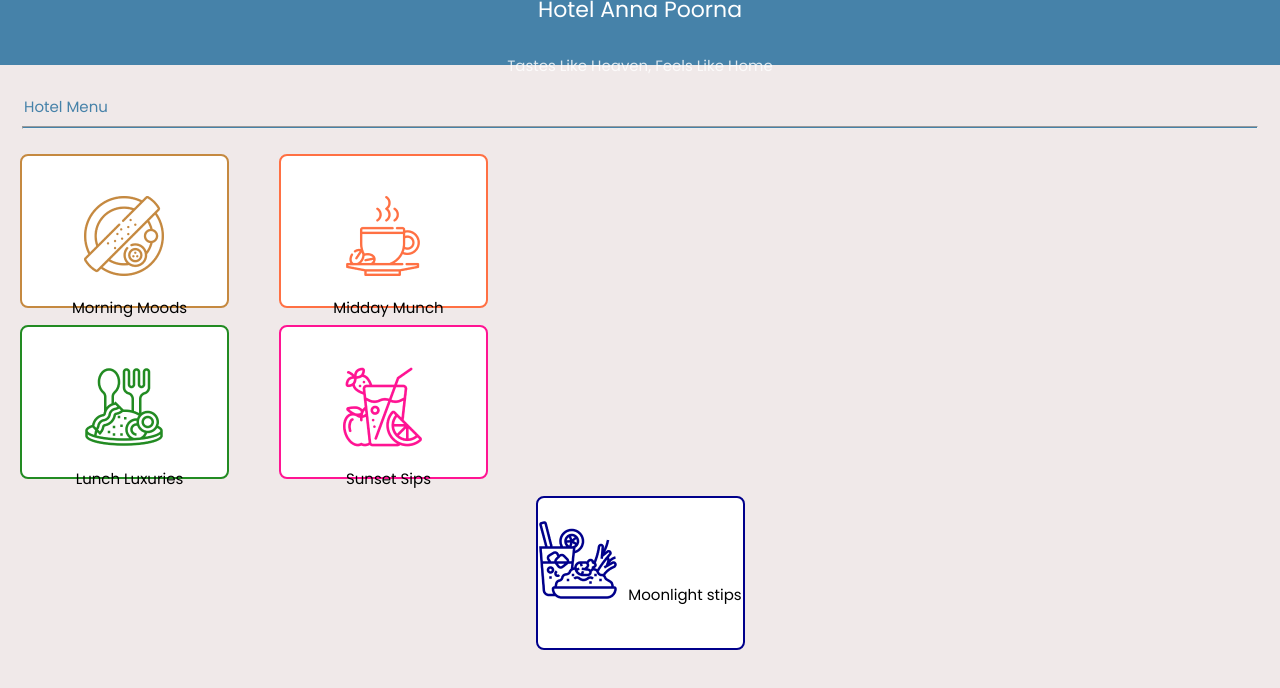
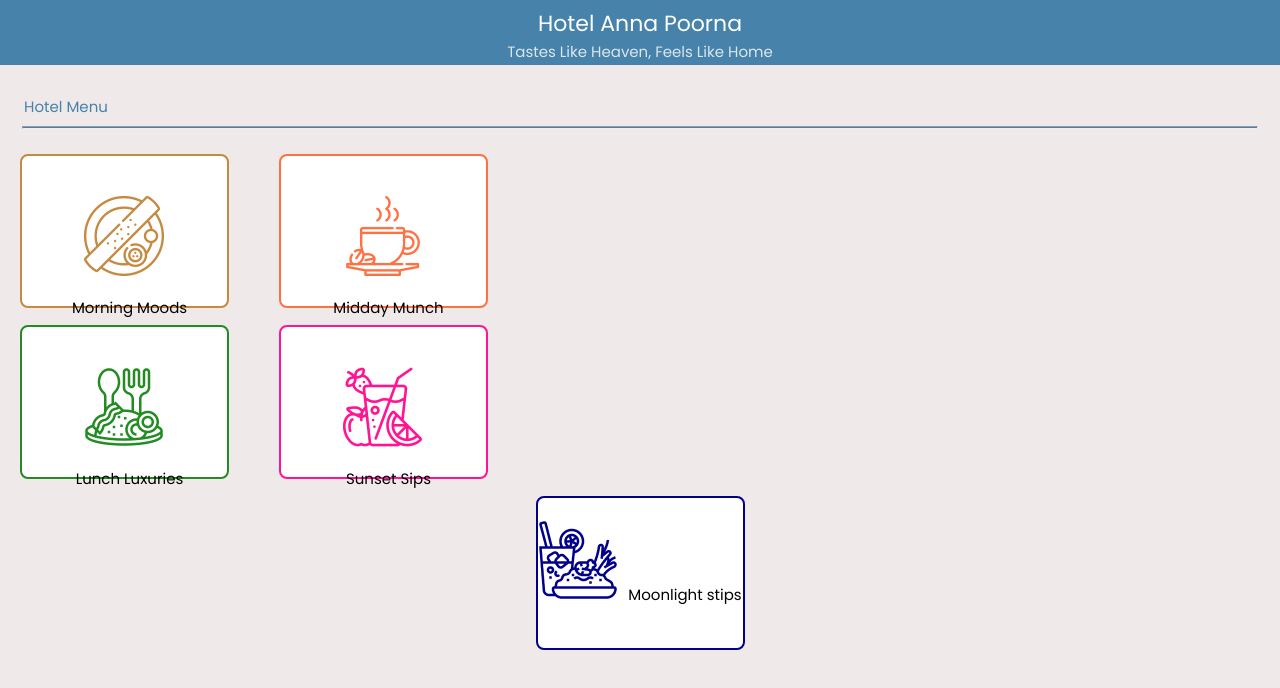
Before and after one commit to ASHINAY/Hotel-menu-fe, a React (Create React App) app: page / in a window 1280 px wide. Shown: the top 688 px of the page. Built offline with nearby package versions, Linux system fonts and the light colour scheme.

Commit message:
done my code

```diff
--- a/src/Pages/HomePage.css
+++ b/src/Pages/HomePage.css
@@ -14,7 +14,7 @@
 
 }
 
-.AppText {
+.ApText {
   font-size: 15px;
   opacity: 0.8;
   font-family: 'Poppins', sans-serif;
@@ -28,7 +28,7 @@
   color: #00008B;
 }
 
-.Title {
+.HotelName {
   font-family: 'Poppins', sans-serif;
   font-weight: 400;
   font-size: 22px;
--- a/src/Pages/HomePage.jsx
+++ b/src/Pages/HomePage.jsx
@@ -30,8 +30,8 @@ const HomePage = () => {
   return (
     <div className='wholePage'>
       <div className='AppBar'>
-        <div className='Title' >Hotel Anna Poorna</div>
-        <div className='AppText'>Tastes Like Heaven, Feels Like Home</div>
+        <div className='HotelName' >Hotel Anna Poorna</div>
+        <div className='ApText'>Tastes Like Heaven, Feels Like Home</div>
       </div>
 
       <div className='Hotel'>Hotel Menu</div>
--- a/src/Pages/MorningPage.css
+++ b/src/Pages/MorningPage.css
@@ -24,7 +24,7 @@
    font-weight: 400;
    flex: 1px;
    display: flex;
-   margin-bottom: 28px;
+   margin-top: 5px;
    justify-content: center;
    text-align: center;
    font-size: 22px;
```
